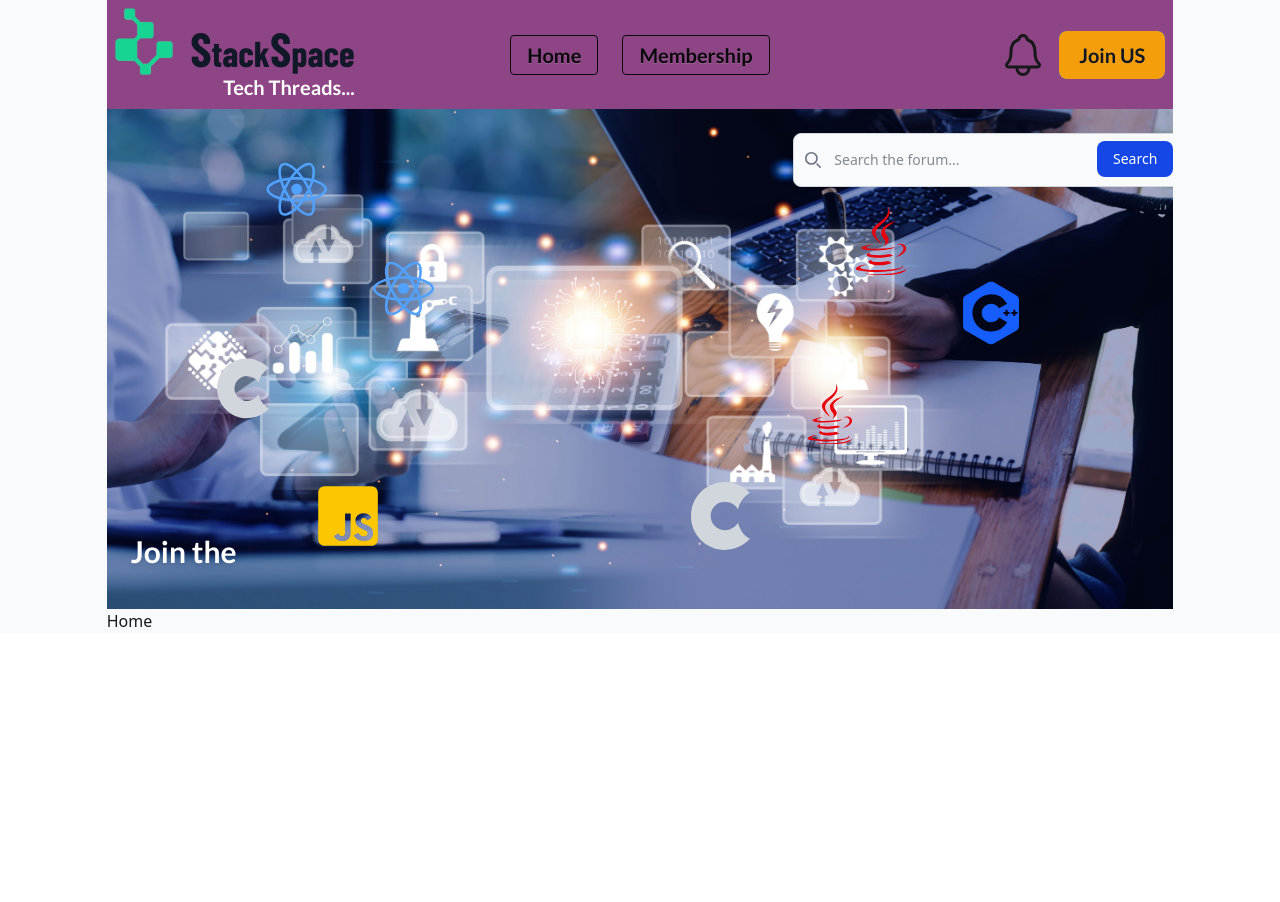
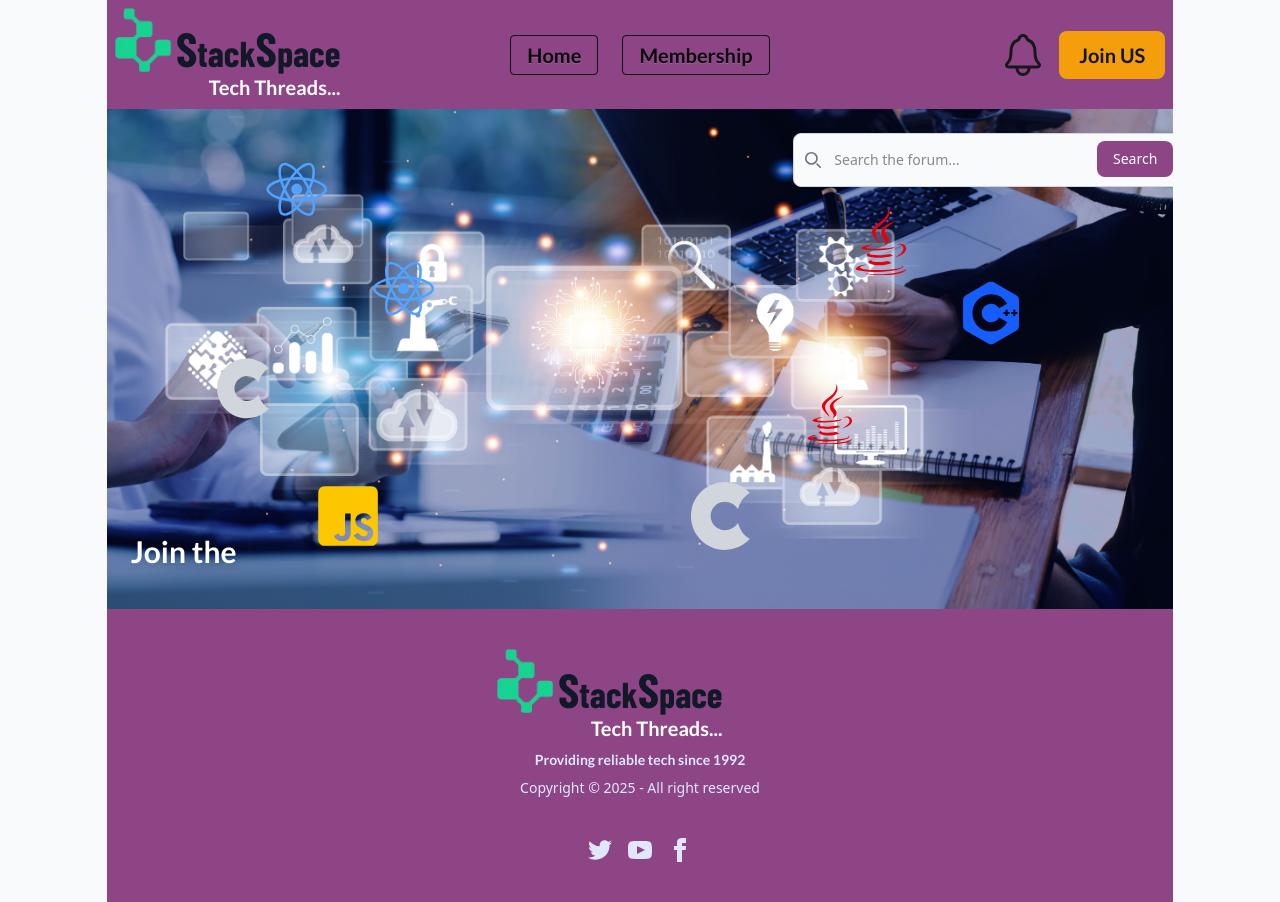
Before and after one commit to KMR756/stackSpace-client, a React (Vite) app: page / in a window 1280 px wide. Before the commit the page ends 800 px from the top, so only its background shows below. Built offline with nearby package versions, Linux system fonts and the light colour scheme; a web font is replaced by a local one.

Commit message:
completed footer

```diff
--- a/src/layouts/RootLayout.jsx
+++ b/src/layouts/RootLayout.jsx
@@ -3,13 +3,14 @@
 import { Outlet } from "react-router";
 import Navbar from "../pages/shared/Navbar/Navbar";
 import Banner from "../pages/shared/Banner/Banner";
+import Footer from "../pages/shared/Footer/Footer";
 
 const RootLayout = () => {
   return (
     <div className="w-full lg:max-w-10/12 mx-auto ">
       <Navbar />
-      <Banner />
       <Outlet />
+      <Footer />
     </div>
   );
 };
--- a/src/pages/Home/Home.jsx
+++ b/src/pages/Home/Home.jsx
@@ -1,7 +1,12 @@
 import React from "react";
+import Banner from "../shared/Banner/Banner";
 
 const Home = () => {
-  return <div>Home</div>;
+  return (
+    <div>
+      <Banner />
+    </div>
+  );
 };
 
 export default Home;
--- a/src/pages/shared/Banner/Banner.jsx
+++ b/src/pages/shared/Banner/Banner.jsx
@@ -41,15 +41,14 @@
             <input
               type="search"
               className="block w-full p-4 ps-10 text-sm text-gray-900 border border-gray-300 rounded-lg
-                bg-gray-50 focus:ring-blue-500 focus:border-blue-500 dark:bg-gray-700 dark:border-gray-600
-                dark:placeholder-gray-400 dark:text-white dark:focus:ring-blue-500 dark:focus:border-blue-500"
+                bg-gray-50"
               placeholder="Search the forum..."
             />
             <button
               type="submit"
-              className="text-white absolute right-2.5 bottom-2.5 bg-blue-700 hover:bg-blue-800
-                focus:ring-4 focus:outline-none focus:ring-blue-300 font-medium rounded-lg
-                text-sm px-4 py-2 dark:bg-blue-600 dark:hover:bg-blue-700 dark:focus:ring-blue-800"
+              className="text-white absolute right-2.5 bottom-2.5 bg-navFooter hover:bg-blue-800
+                 font-medium rounded-lg
+                text-sm px-4 py-2 "
             >
               Search
             </button>
--- /dev/null
+++ b/src/pages/shared/Footer/Footer.jsx
@@ -0,0 +1,51 @@
+import React from "react";
+import Logo from "../Logo/Logo";
+
+const Footer = () => (
+  <footer className="footer footer-horizontal footer-center bg-navFooter text-primary-content p-10">
+    <aside>
+      <Logo />
+      <p className="lato font-bold">Providing reliable tech since 1992</p>
+      <p>Copyright © {new Date().getFullYear()} - All right reserved</p>
+    </aside>
+    <nav>
+      <div className="grid grid-flow-col gap-4">
+        <a>
+          <svg
+            xmlns="http://www.w3.org/2000/svg"
+            width="24"
+            height="24"
+            viewBox="0 0 24 24"
+            className="fill-current"
+          >
+            <path d="M24 4.557c-.883.392-1.832.656-2.828.775 1.017-.609 1.798-1.574 2.165-2.724-.951.564-2.005.974-3.127 1.195-.897-.957-2.178-1.555-3.594-1.555-3.179 0-5.515 2.966-4.797 6.045-4.091-.205-7.719-2.165-10.148-5.144-1.29 2.213-.669 5.108 1.523 6.574-.806-.026-1.566-.247-2.229-.616-.054 2.281 1.581 4.415 3.949 4.89-.693.188-1.452.232-2.224.084.626 1.956 2.444 3.379 4.6 3.419-2.07 1.623-4.678 2.348-7.29 2.04 2.179 1.397 4.768 2.212 7.548 2.212 9.142 0 14.307-7.721 13.995-14.646.962-.695 1.797-1.562 2.457-2.549z"></path>
+          </svg>
+        </a>
+        <a>
+          <svg
+            xmlns="http://www.w3.org/2000/svg"
+            width="24"
+            height="24"
+            viewBox="0 0 24 24"
+            className="fill-current"
+          >
+            <path d="M19.615 3.184c-3.604-.246-11.631-.245-15.23 0-3.897.266-4.356 2.62-4.385 8.816.029 6.185.484 8.549 4.385 8.816 3.6.245 11.626.246 15.23 0 3.897-.266 4.356-2.62 4.385-8.816-.029-6.185-.484-8.549-4.385-8.816zm-10.615 12.816v-8l8 3.993-8 4.007z"></path>
+          </svg>
+        </a>
+        <a>
+          <svg
+            xmlns="http://www.w3.org/2000/svg"
+            width="24"
+            height="24"
+            viewBox="0 0 24 24"
+            className="fill-current"
+          >
+            <path d="M9 8h-3v4h3v12h5v-12h3.642l.358-4h-4v-1.667c0-.955.192-1.333 1.115-1.333h2.885v-5h-3.808c-3.596 0-5.192 1.583-5.192 4.615v3.385z"></path>
+          </svg>
+        </a>
+      </div>
+    </nav>
+  </footer>
+);
+
+export default Footer;
--- a/src/pages/shared/Logo/Logo.jsx
+++ b/src/pages/shared/Logo/Logo.jsx
@@ -2,7 +2,7 @@
 import logo from "../../../assets/logo.png";
 const Logo = () => {
   return (
-    <div className="flex gap-1 lg:gap-4">
+    <div className="flex gap-1 ">
       <div className="w-[20%] h-[30%]">
         <img src={logo} alt="" />
       </div>
```
